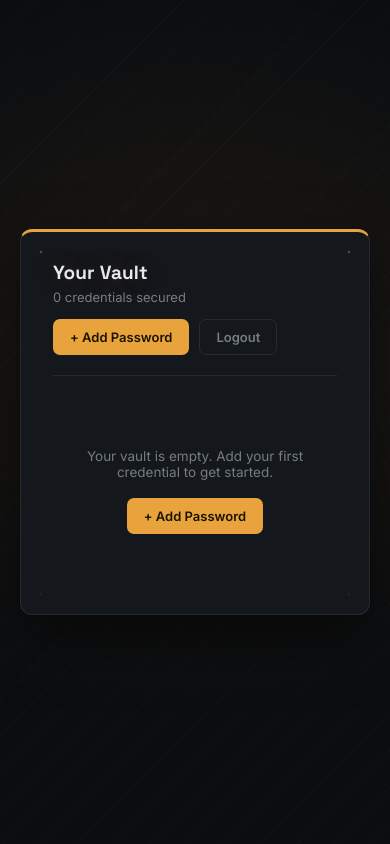
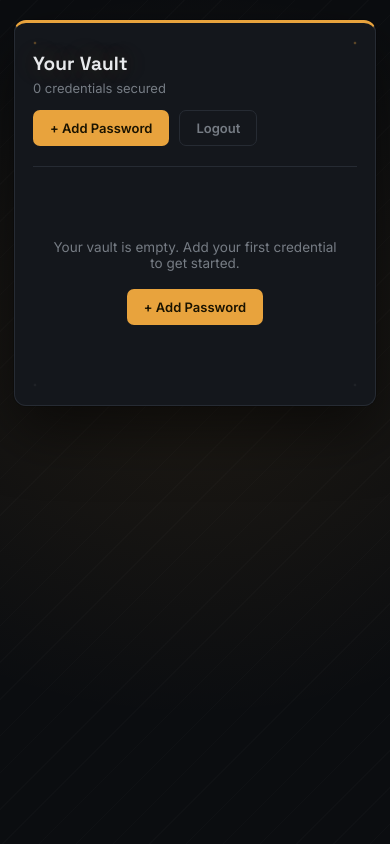
Before and after one commit to Aadityakumar1723/SecureVault, a Flask app: page /dashboard in a window 390 px wide. Run offline with Flask 3, Linux system fonts and the light colour scheme; a user stored in the database is signed in.

Commit message:
Fixed viweport

```diff
--- a/static/style.css
+++ b/static/style.css
@@ -13,8 +13,16 @@
 
 * { margin: 0; padding: 0; box-sizing: border-box; }
 
+html {
+  width: 100%;
+  overflow-x: hidden;
+}
+
 body {
+  width: 100%;
   min-height: 100vh;
+  max-width: 100%;
+  overflow-x: hidden;
   background-color: var(--vault-black);
   background-image:
     radial-gradient(ellipse 650px 520px at 50% 42%, rgba(232,163,61,0.09), transparent 70%),
@@ -306,6 +314,8 @@ td.cred { font-family: 'JetBrains Mono', monospace; color: var(--vault-text-dim)
 .empty-state p { margin-bottom: 18px; font-size: 13.5px; }
 
 @media (max-width: 640px) {
+  body { align-items: flex-start; padding: 20px 14px; }
+  .container, .dash-container { padding-left: 18px; padding-right: 18px; }
   table, thead, tbody, tr, th, td { display: block; }
   thead { display: none; }
   tbody tr { border: 1px solid var(--vault-line); border-radius: 8px; margin-bottom: 12px; padding: 12px; }
--- a/templates/add.html
+++ b/templates/add.html
@@ -1,6 +1,8 @@
 <!DOCTYPE html>
 <html>
 <head>
+    <meta charset="UTF-8">
+    <meta name="viewport" content="width=device-width, initial-scale=1.0">
     <link rel="stylesheet" href="{{ url_for('static', filename='style.css') }}">
     <title>Add Password · SecureVault</title>
 </head>
--- a/templates/dashboard.html
+++ b/templates/dashboard.html
@@ -1,6 +1,8 @@
 <!DOCTYPE html>
 <html>
 <head>
+    <meta charset="UTF-8">
+    <meta name="viewport" content="width=device-width, initial-scale=1.0">
     <link rel="stylesheet" href="{{ url_for('static', filename='style.css') }}">
     <title>Dashboard · SecureVault</title>
 </head>
--- a/templates/edit.html
+++ b/templates/edit.html
@@ -1,6 +1,8 @@
 <!DOCTYPE html>
 <html>
 <head>
+    <meta charset="UTF-8">
+    <meta name="viewport" content="width=device-width, initial-scale=1.0">
     <link rel="stylesheet" href="{{ url_for('static', filename='style.css') }}">
     <title>Edit Password · SecureVault</title>
 </head>
--- a/templates/login.html
+++ b/templates/login.html
@@ -1,6 +1,8 @@
 <!DOCTYPE html>
 <html>
 <head>
+    <meta charset="UTF-8">
+    <meta name="viewport" content="width=device-width, initial-scale=1.0">
     <link rel="stylesheet" href="{{ url_for('static', filename='style.css') }}">
     <title>Login · SecureVault</title>
 </head>
--- a/templates/register.html
+++ b/templates/register.html
@@ -1,6 +1,8 @@
 <!DOCTYPE html>
 <html>
 <head>
+    <meta charset="UTF-8">
+    <meta name="viewport" content="width=device-width, initial-scale=1.0">
     <link rel="stylesheet" href="{{ url_for('static', filename='style.css') }}">
     <title>Register · SecureVault</title>
 </head>
```
